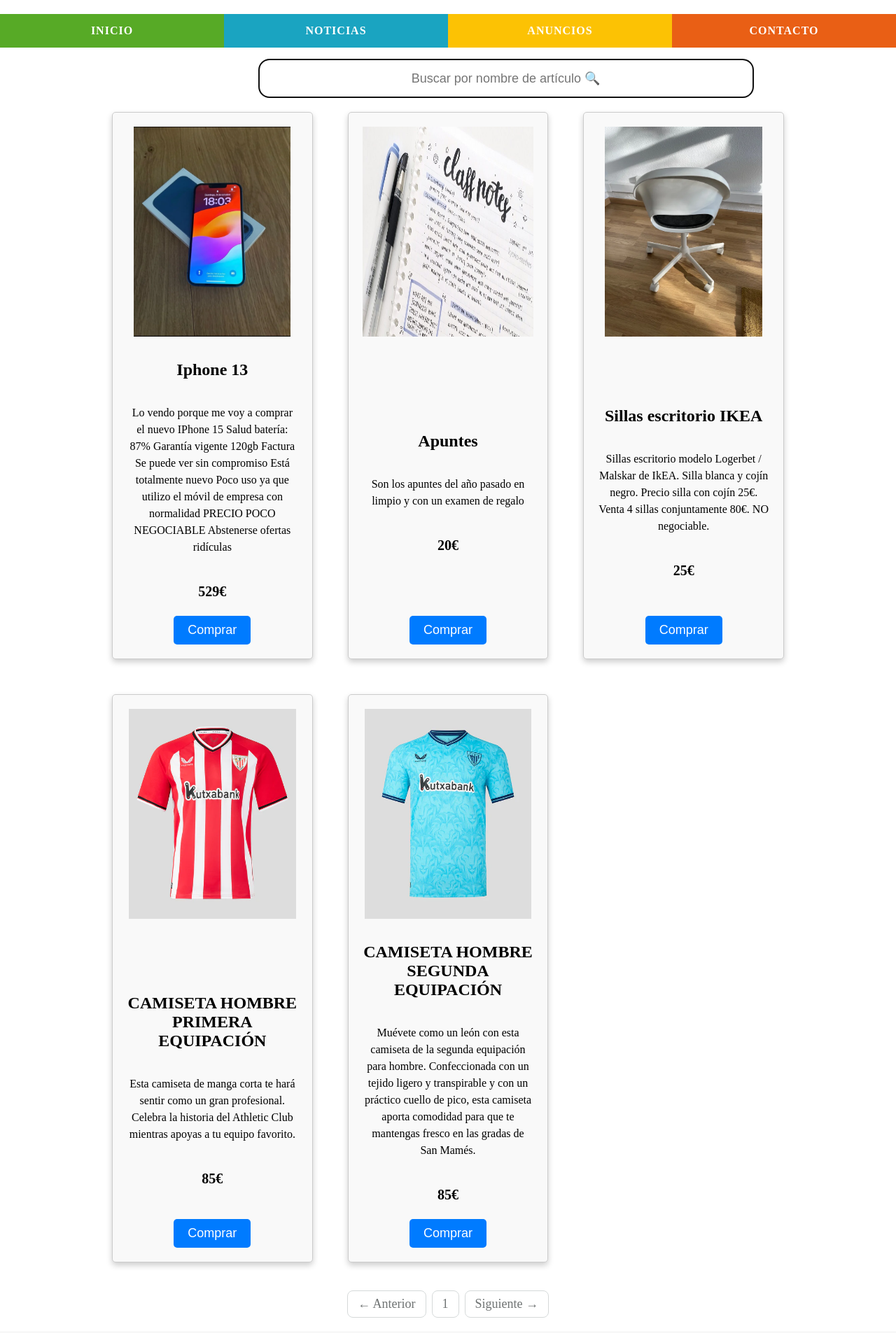
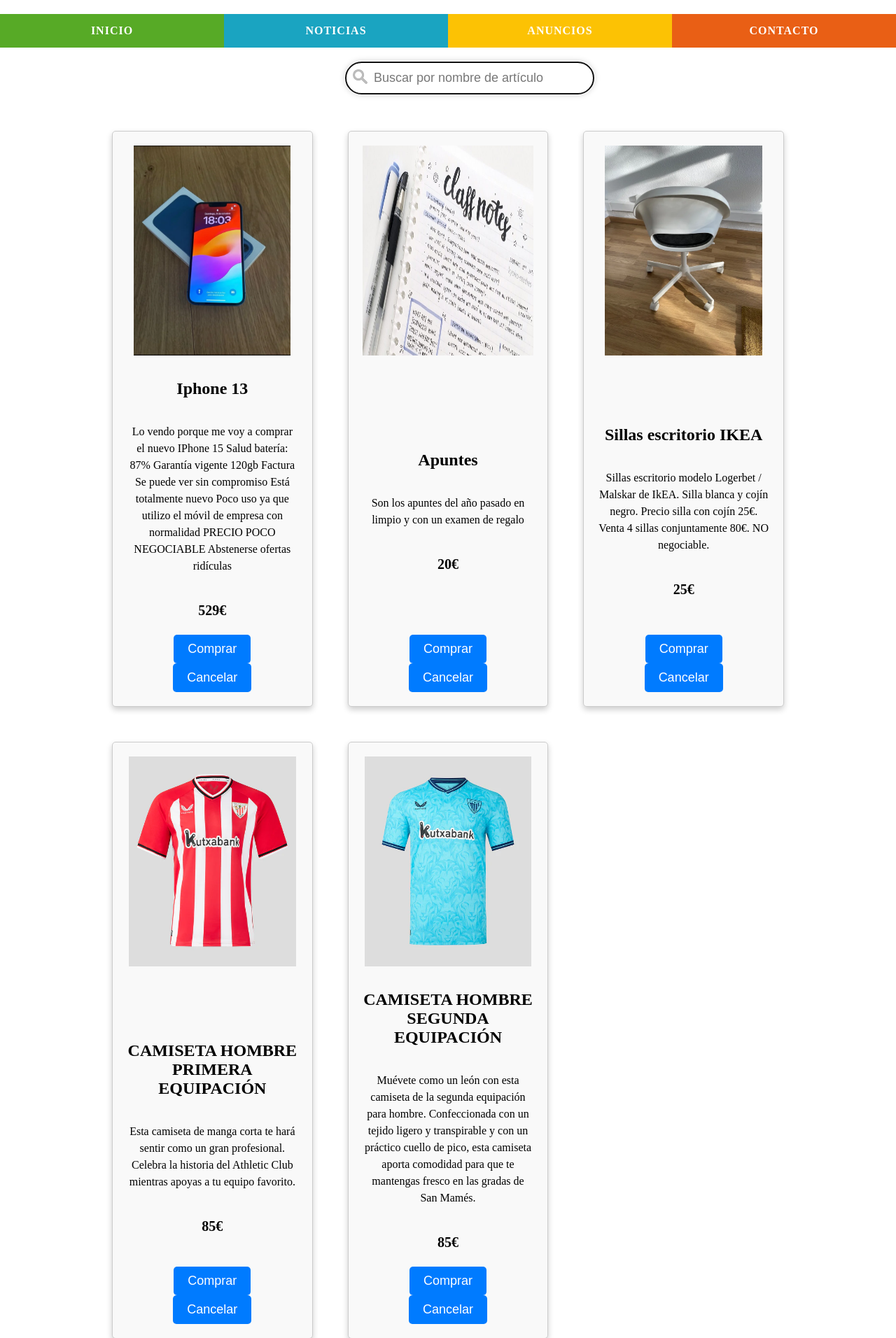
Before and after one commit to 2DW3A-202324-GestorAnuncios/repositorio-gestoranuncios-assignment-grupo3, a PHP site: page /anuncio.php in a window 1280 px wide. Shown: the part 104-2016 px from the top of the page at 70% size. Run offline with PHP 8.4, Linux system fonts and the light colour scheme; data comes from the database, SQL or seed files in the repository; some web fonts are replaced.

Commit message:
Modificacion barra del buscador de anuncios y estilos

```diff
--- a/anuncio.php
+++ b/anuncio.php
@@ -82,12 +82,12 @@
 
     <div id="buscador">
         <form method="GET" action="anuncio.php" id="search-form">
-            <input onkeyup="submitForm()" id="inputBuscador" type="text" name="busqueda" placeholder="Buscar por nombre de artículo 🔍" value="<?php echo $busqueda; ?>">
+            <input onkeyup="submitForm()" id="input-buscador" type="text" name="busqueda" placeholder="Buscar por nombre de artículo" value="<?php echo $busqueda; ?>">
         </form>
     </div>
 
     <script>
-        var inputBuscador = document.getElementById("inputBuscador");
+        var inputBuscador = document.getElementById("input-buscador");
 
         window.addEventListener('load', function() {
             inputBuscador.focus();
@@ -95,6 +95,7 @@
             // Colocar el foco al final del campo de entrada
             inputBuscador.setSelectionRange(inputBuscador.value.length, inputBuscador.value.length);
         });
+
         function submitForm() {
             // Obtener el formulario por su ID
             var form = document.getElementById("search-form");
@@ -107,7 +108,7 @@
         <?php
         if($totalProductos === 0){
             echo '<div>';
-            echo'<p  id="mensajeBusqueda"> Lo sentimos, su busqueda "<b>'.$busqueda.'</b>" no se ha encontrado </p>';
+            echo'<p  id="mensajeBusqueda"> No hay resultados para "<b> ' . $busqueda . ' </b>".</p>';
             echo '</div>';
 
         }
@@ -122,7 +123,8 @@
                         echo '<p>' . $row['descripcion'] . '</p>';
                         echo '<p class="precio">' . $row['precio'] . '€</p>';
                     echo '</div>';
-                echo '<button>Comprar</button>';
+                    echo '<button name="btn-comprar-producto">Comprar</button>';
+                    echo '<button name="btn-comprar-producto">Cancelar</button>';
                 echo '</div>';
             }
         ?>
--- a/hojaEstilos/estilos.css
+++ b/hojaEstilos/estilos.css
@@ -358,36 +358,34 @@ header {
 }
 
 #buscador {
-    width: 80%;
-    display: inline-block;
+    width: 100%;
+    display: flex;
     justify-content: center;
     align-items: center;
+    margin: 20px auto;
 }
 
-#inputBuscador {
-    width: 700px;
-    border-radius: 15px;
-    margin-left: 36%;
-    height: 50px;
-    text-align: center;
-    font-size: large;
+#input-buscador {
+    background-image: url('../img/searchicon.png');
+    background-position: 10px 10px;
+    background-repeat: no-repeat;
+    width: 100%;
+    font-size: 18px;
+    padding: 12px 20px 12px 40px;
+    border-radius: 25px;
+    border: 1px solid #ddd;
+    margin-bottom: 12px;
+    transition: background-color 0.3s, box-shadow 0.3s;
 }
 
-#mensajeBusqueda {
-    margin-left: 39%;
-    width: 800px;
-    font-family: 'PT Sans Narrow';
-    font-size: xx-large;
+#input-buscador::placeholder {
+    color: #777;
 }
 
-#botonBuscador {
-    height: 50px;
-    border-radius: 15px;
-    width: 100px;
-    background-color:#229c69 ;
-    text-align: center;
+#input-buscador:focus {
+    background-color: #fff; /* Cambia el fondo al enfocar */
+    box-shadow: 0 0 10px rgba(0, 0, 0, 0.2); /* Agrega una suave sombra al enfocar */
 }
-
 
 .producto {
     display: flex;
@@ -406,20 +404,13 @@ header {
     font-size: 20px;
 }
 
+.imagen-producto,
 .imagen-validar {
     flex: 1;
 }
 
+.imagen-producto img,
 .imagen-validar img {
-    max-width: 100%;
-    margin-bottom: 10px;
-}
-
-.imagen-producto {
-    flex: 1;
-}
-
-.imagen-producto img {
     max-width: 100%;
     height: 300px;
     margin-bottom: 10px;
@@ -1112,6 +1103,11 @@ p {
     font-size: 16px;
 }
 
+.form-crear-anuncio textarea,
+.form-crear-noticia textarea {
+    resize: none;
+}
+
 .form-crear-anuncio input[type="file"] {
     width: 95%;
     padding: 10px;
```
Also changed, not shown: Cuentas/crear_cuenta.php (+19 -22 lines), noticia.php (+3 -4 lines), validar.php (+18 -34 lines), img/searchicon.png (added). Lines whose indentation alone changed are shown as unchanged.
